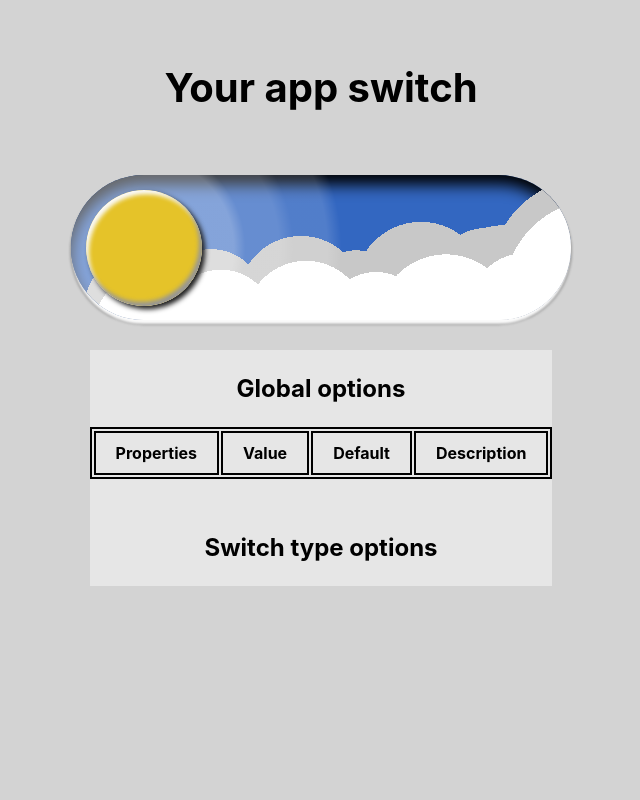
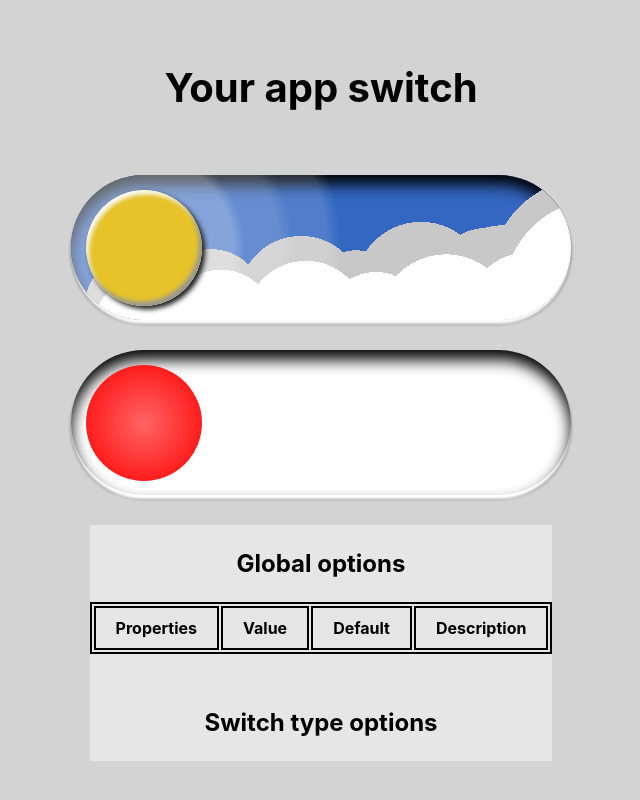
Before and after one commit to AMichalMurawski/switch_day-light, a React (Create React App) app: page / in a window 1280 px wide. Shown: the whole page, without its empty margins (319-959 px from the left). Built offline with nearby package versions, Linux system fonts and the light colour scheme.

Commit message:
example switch + fix css

```diff
--- a/src/App.js
+++ b/src/App.js
@@ -10,6 +10,7 @@ import {
   tableCellStyle,
 } from './appData/appStyles';
 import { SwitchDayNight } from './components';
+import { SwitchExample } from './components/SwitchExample';
 
 function App() {
   const [switches, setSwitches] = useState({
@@ -36,6 +37,12 @@ function App() {
         duration={switches.duration}
         onClick={handleClick}
       />
+      <SwitchExample
+        value={switches.value}
+        height={switches.height}
+        width={switches.width}
+        duration={switches.duration}
+      />
       <div style={optionsStyle(switches)}>
         <div>
           <h3 style={h3Style(switches)}>Global options</h3>
--- a/src/components/SwitchBasic.jsx
+++ b/src/components/SwitchBasic.jsx
@@ -21,6 +21,19 @@ export const SwitchBasic = ({ props }) => {
   return (
     <div
       style={{
+        backgroundColor: `rgb(${255 - move * 255}, ${255 - move * 255}, ${
+          255 - move * 255
+        })`,
+        boxShadow: `
+        0 ${scale(1 / 15, height)}
+            ${scale(1 / 10, height)} rgb(0, 0, 0) inset,
+        0 ${scale(1 / 30, height)}
+            ${scale(1 / 50, height)} rgb(255, 255, 255),
+        0 ${scale(1 / 35, height)}
+            ${scale(1 / 50, height)} rgb(0, 0, 0)`,
+        transition: !isMoving
+          ? transition(moveDuration, ['background-color', 'box-shadow'])
+          : null,
         ...boxStyle,
         position: 'relative',
         minWidth: scale(1, width),
@@ -54,7 +67,27 @@ export const SwitchBasic = ({ props }) => {
         onDragEnd={e => handleDragEnd(e, 'drag')}
         onTouchEnd={e => handleDragEnd(e, 'touch')}
       >
-        {!switchChildren ? null : switchChildren()}
+        {!switchChildren ? (
+          <div
+            style={{
+              position: 'absolute',
+              left: '50%',
+              top: '50%',
+              transform: 'translate(-50%, -50%)',
+              width: '80%',
+              height: '80%',
+              backgroundImage: `radial-gradient(rgb(${255 - move * 55}, ${
+                100 + move * 155
+              }, 100) 0%, rgb( ${255 - move * 255}, ${
+                0 + move * 255
+              }, 0) 100%)`,
+              borderRadius: '50%',
+              transition: transition(moveDuration, 'background-image'),
+            }}
+          ></div>
+        ) : (
+          switchChildren()
+        )}
       </div>
       {!boxChildren ? null : boxChildren()}
     </div>
--- a/src/components/SwitchDayNight/design/Moon.jsx
+++ b/src/components/SwitchDayNight/design/Moon.jsx
@@ -10,9 +10,9 @@ export const Moon = ({ props }) => {
         left: '50%',
         top: '50%',
         transform: 'translate(-50%, -50%)',
-        width: scale(0.8, height),
-        height: scale(0.8, height),
-        borderRadius: scale(0.4, height),
+        width: '100%',
+        height: '100%',
+        borderRadius: '50%',
         background: `
                 ${gradient(height, height, moonData1, 'rgb(155, 155, 155)')},
                 ${gradient(height, height, moonData2, 'rgb(130, 130, 130)')},
--- a/src/components/SwitchDayNight/design/Sun.jsx
+++ b/src/components/SwitchDayNight/design/Sun.jsx
@@ -10,9 +10,9 @@ export const Sun = ({ props }) => {
         left: '50%',
         top: '50%',
         transform: `translate(${-50 + move * 100}%, -50%)`,
-        width: scale(0.8, height),
-        height: scale(0.8, height),
-        borderRadius: scale(0.4, height),
+        width: '100%',
+        height: '100%',
+        borderRadius: '50%',
         backgroundColor: `rgb(
                 ${229 - move * 229},
                 ${195 - move * 195},
--- a/src/components/SwitchDayNight/design/SunMoonBox.jsx
+++ b/src/components/SwitchDayNight/design/SunMoonBox.jsx
@@ -12,9 +12,9 @@ export const SunMoonBox = ({ props }) => {
         left: '50%',
         top: '50%',
         transform: 'translate(-50%, -50%)',
-        width: scale(0.8, height),
-        height: scale(0.8, height),
-        borderRadius: scale(0.4, height),
+        width: '80%',
+        height: '80%',
+        borderRadius: '50%',
         boxShadow: `${scale(1 / 45, height)} ${scale(1 / 45, height)}
                 ${scale(1 / 30, height)} rgb(30, 30, 30)`,
         overflow: 'hidden',
--- a/src/components/SwitchDayNight/design/SunMoonRays.jsx
+++ b/src/components/SwitchDayNight/design/SunMoonRays.jsx
@@ -7,12 +7,9 @@ export const SunMoonRays = ({ props }) => {
     <div
       style={{
         position: 'absolute',
-        transform: `translate(${scale(-0.88, height)}, ${scale(
-          -0.88,
-          height
-        )})`,
-        width: scale(2.76, height),
-        height: scale(2.76, height),
+        transform: `translate(-32%, -32%)`,
+        width: '276%',
+        height: '276%',
         borderRadius: '50%',
         background: `radial-gradient(
               rgba(255, 255, 255, 0.40),
--- /dev/null
+++ b/src/components/SwitchExample/design/index.js
@@ -0,0 +1,6 @@
+import { scale, transition } from '../../utils/dimData';
+
+export const design = props => {
+  const { move, height, isMoving, moveDuration } = props;
+  return {};
+};
--- /dev/null
+++ b/src/components/SwitchExample/index.jsx
@@ -0,0 +1,31 @@
+import { useEffect } from 'react';
+import { propsCheck } from '../utils/propsCheck';
+import { SwitchHandler } from '../SwitchHandler';
+import { SwitchBasic } from '../SwitchBasic';
+import { design } from './design';
+
+export const SwitchExample = ({
+  height,
+  width,
+  value,
+  maxValue = 1,
+  duration,
+  colors,
+  onClick,
+}) => {
+  useEffect(() => {
+    propsCheck({ height, width, value, maxValue, duration });
+  }, [height, width, value, maxValue, duration]);
+
+  const properties = {
+    width,
+    height,
+    value,
+    maxValue,
+    duration,
+    design,
+    onClick,
+  };
+
+  return <SwitchHandler Component={SwitchBasic} props={properties} />;
+};
--- a/src/components/SwitchHandler.jsx
+++ b/src/components/SwitchHandler.jsx
@@ -9,7 +9,7 @@ export const SwitchHandler = ({ Component, props }) => {
     maxValue = 1,
     moveType = 'revalue',
     duration,
-    onClick,
+    onClick = () => {},
     design,
     ...rest
   } = props;
```
Also changed, not shown: 1 other file (tests, documents, lock files or other folders).
